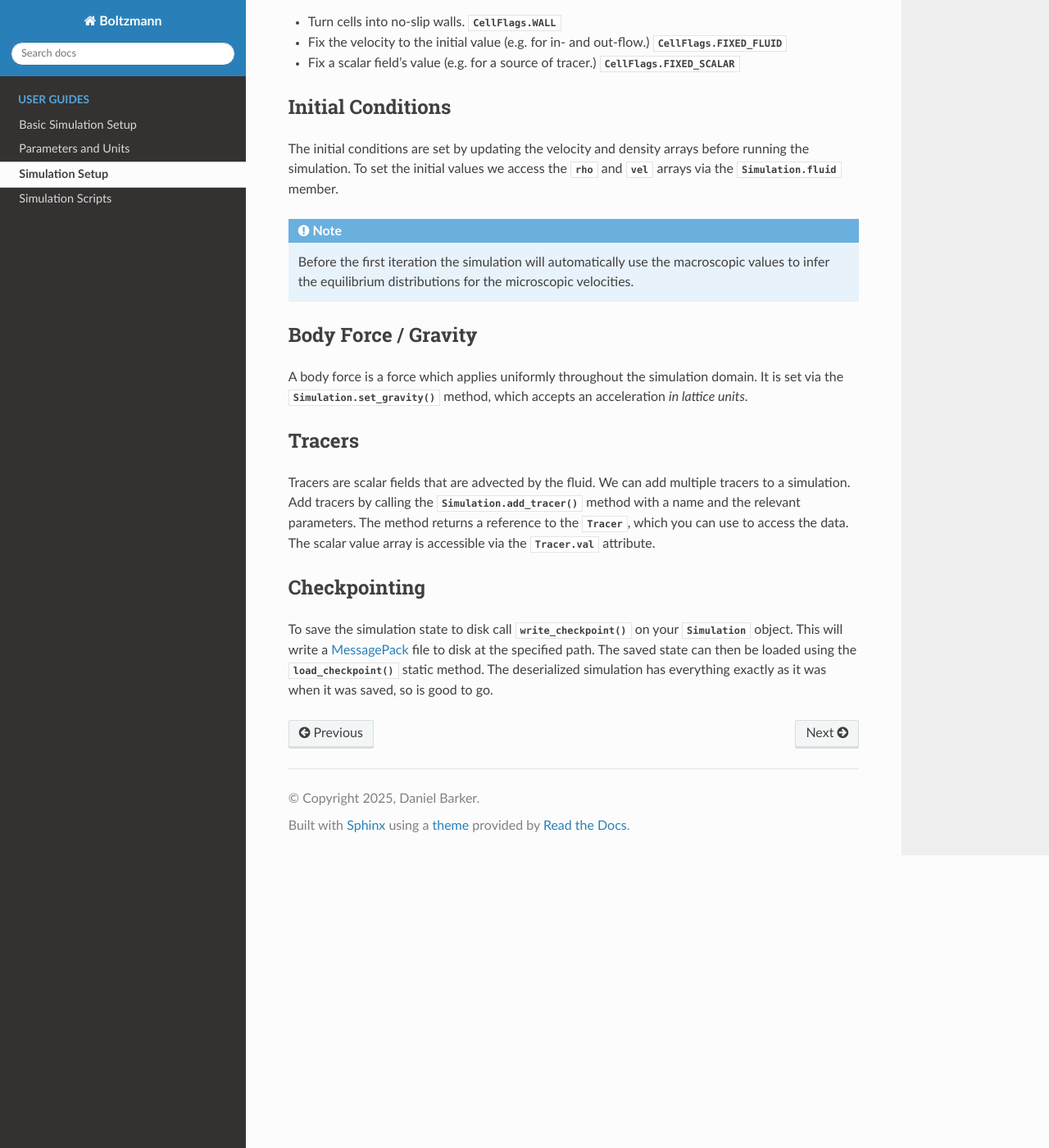
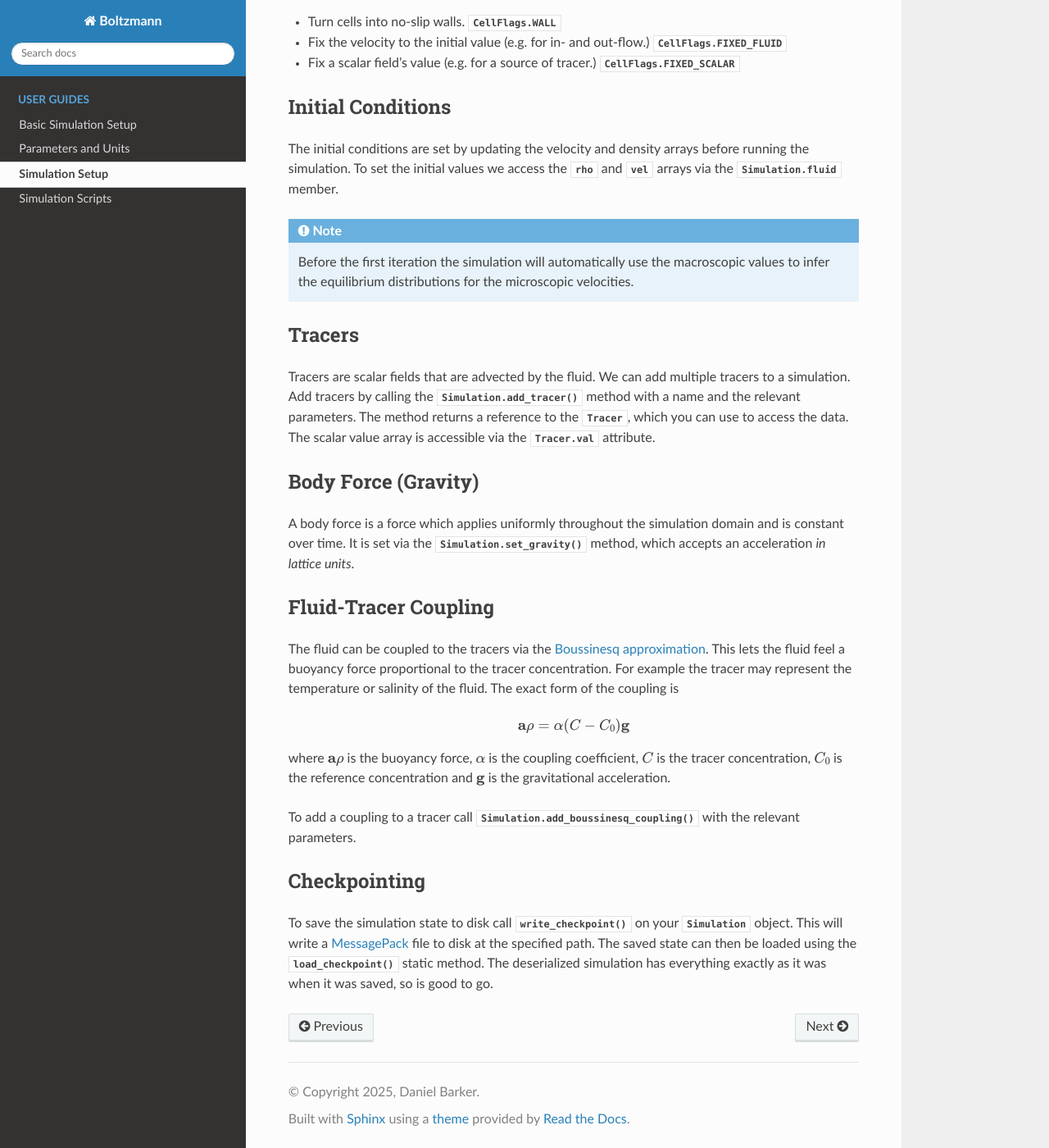
Before and after one commit to djbarker/boltzmann, a Sphinx documentation site: the page built from docs/source/guides/setup.rst, in a window 1280 px wide and 1400 px high, scrolled down 918 px. Shown: the whole window at 82% size. Built offline with Sphinx 7.4.7 and the Read the Docs theme 3.1.0, drawn with Linux system fonts in a browser that asks for light colours; pages that are not in the unit, such as notebooks, are missing from menus.

Commit message:
update docs.

```diff
--- a/docs/source/guides/setup.rst
+++ b/docs/source/guides/setup.rst
@@ -63,6 +57,29 @@ Add tracers by calling the :py:meth:`Simulation.add_tracer` method with a name a
 The method returns a reference to the :py:class:`Tracer`, which you can use to access the data.
 The scalar value array is accessible via the :py:attr:`Tracer.val` attribute.
 
+Body Force (Gravity)
+--------------------
+
+A body force is a force which applies uniformly throughout the simulation domain and is constant over time.
+It is set via the :py:meth:`Simulation.set_gravity` method, which accepts an acceleration *in lattice units*.
+
+Fluid-Tracer Coupling
+---------------------
+
+The fluid can be coupled to the tracers via the `Boussinesq approximation <https://en.wikipedia.org/wiki/Boussinesq_approximation_(buoyancy)>`_.
+This lets the fluid feel a buoyancy force proportional to the tracer concentration.
+For example the tracer may represent the temperature or salinity of the fluid.
+The exact form of the coupling is
+
+.. math::
+
+    \mathbf{a}{\rho} = \alpha (C - C_0) \mathbf{g}
+
+where :math:`\mathbf{a}{\rho}` is the buoyancy force, :math:`\alpha` is the coupling coefficient, :math:`C` is the tracer concentration, :math:`C_0` is the reference concentration and :math:`\mathbf{g}` is the gravitational acceleration.
+
+To add a coupling to a tracer call :py:meth:`Simulation.add_boussinesq_coupling` with the relevant parameters.
+
+
 Checkpointing
 -------------
 
```
Also changed, not shown: other parts of docs/source/guides/setup.rst (+0 -6 lines), README.md (+4 -3 lines).
